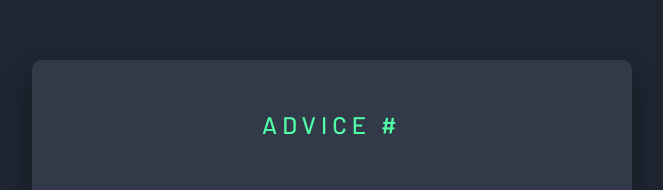
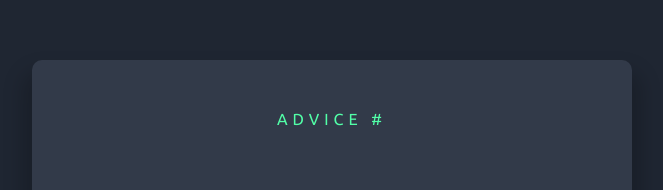
Before and after one commit to herdhebayor/Advice-generator-from-frontendmentor.io-, a plain HTML site: page index.html in a window 1280 px wide. Shown: the part 225-415 px from the top of the page, without its empty margins (308-971 px from the left). Drawn offline with Linux system fonts and the light colour scheme.

Commit message:
changed head text size

```diff
--- a/style.css
+++ b/style.css
@@ -8,8 +8,12 @@
 }
 html,body{
   background: hsl(218, 23%, 16%);
-  /* background:hsl(217, 19%, 38%) ; */
   font-family: 'Barlow', sans-serif;
+  font-family: 'Fraunces', serif;
+  font-family: 'Manrope', sans-serif;
+  font-family: 'Montserrat', sans-serif;
+  font-family: 'Space Mono', monospace;
+  font-family: 'Ubuntu', sans-serif;
 }
 main , .dice, .advice-text{
   display: flex;
@@ -36,7 +40,7 @@ main , .dice, .advice-text{
   width: 100%;
   height: 30px;
   padding: 10px;
-  font-size: 1.5em;
+  font-size: 1em;
   letter-spacing: 5px;
   color: hsl(150, 100%, 66%);
   text-transform: uppercase;
```
